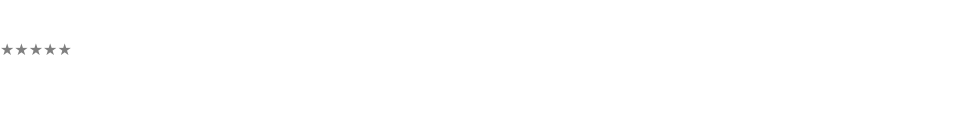
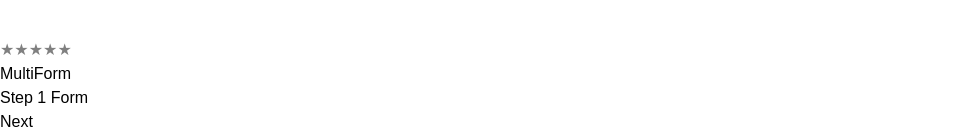
Before and after one commit to Ram-Gulave/React-Redux-Small-Projects, a React app: page / in a window 1280 px wide. Shown: the part 1951-2082 px from the top of the page, without its empty margins (0-960 px from the left). Before the commit the page ends 2013 px from the top, so only its background shows below. Built offline with nearby package versions, Linux system fonts and the light colour scheme; no server answers; the HTML template or start-up script is replaced by a standard one.

Commit message:
created a form in a multiple section

```diff
--- a/src/App.jsx
+++ b/src/App.jsx
@@ -19,6 +19,7 @@ import TabsComponents from "./components/TabsComponent";
 import ModelComponent from "./components/ModelComponent"
 import Carousel from "./components/Carousel";
 import StarRatings from "./components/StarRatings";
+import MultiForm from "./components/MultiForm";
 
 function App() {
 	const dispatch = useDispatch();
@@ -51,6 +52,7 @@ function App() {
 			<Search />
 			<Carousel />
 			<StarRatings />
+			<MultiForm />
 		</>
 	)
 }
--- /dev/null
+++ b/src/components/MultiForm.jsx
@@ -0,0 +1,78 @@
+import { useState } from "react";
+
+const Step1 = ({ next }) => {
+    // const [step1, setStep1] = useState()
+    return (
+        <>
+            <div>
+                <h2>Step 1 Form</h2>
+                <button onClick={next}>Next</button>
+            </div>
+        </>
+    )
+}
+
+
+const Step2 = ({ next, previous }) => {
+    return (
+        <>
+            <div>
+                <h2>Step 2 From</h2>
+                <button onClick={next}>Next</button>
+                <button onClick={previous}>Previous</button>
+            </div>
+        </>
+    )
+}
+
+
+const Step3 = ({ previous }) => {
+    return (
+        <>
+            <div>
+                <h2>Step 3 Form</h2>
+                <button onClick={previous}>Previous</button>
+            </div>
+        </>
+    )
+}
+
+const MultiFormHandler = () => {
+
+    const [step, setStep] = useState(1)
+
+    const next = () => {
+        setStep(step => step + 1)
+    }
+
+    const previous = () => {
+        setStep((step) => step - 1)
+    }
+
+    const handleSubmit = (e) => {
+        e.preventDefault();
+        // TODO: gather state & submit
+        alert("Form submitted!");
+    };
+
+    return (
+        <>
+            <form onSubmit={handleSubmit}>
+                {step === 1 && <Step1 next={next} />}
+                {step === 2 && <Step2 next={next} previous={previous} />}
+                {step === 3 && <Step3 previous={previous} />}
+            </form>
+        </>
+    )
+}
+
+const MultiForm = () => {
+    return (
+        <div>
+            <h1>MultiForm</h1>
+            <MultiFormHandler />
+        </div>
+    )
+}
+
+export default MultiForm;
```
